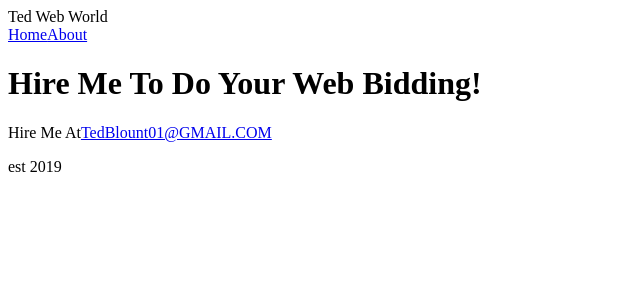
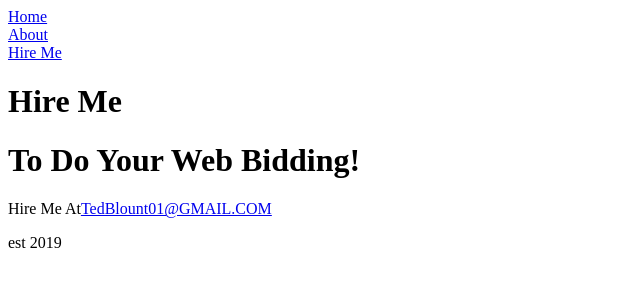
Before and after one commit to brakluner/next-portfolio, a Next.js app: page /hireme in a window 1280 px wide. Shown: the top 300 px of the page, without its empty margins (0-640 px from the left). Built offline with nearby package versions, Linux system fonts and the light colour scheme.

Commit message:
integrated links into layout component

```diff
--- a/components/layout.js
+++ b/components/layout.js
@@ -1,7 +1,15 @@
-export default ({ children }) => (
+import Link from 'next/link';
+
+
+export default ({ children, title }) => (
     <div>
-        <header>Ted Web World</header>
+        <header>
+            <Link href="/"><a>Home</a></Link><br />
+            <Link href="/about"><a>About</a></Link><br />
+            <Link href="/hireme"><a>Hire Me</a></Link><br />
+        </header>
 
+        <h1>{title}</h1>
         {children}
 
         <footer>est 2019</footer>
--- a/pages/about.js
+++ b/pages/about.js
@@ -1,12 +1,8 @@
-import Link from "next/link";
 import Layout from "../components/Layout";
 
 export default () => (
 
-<Layout>
-    <Link href='/'>Home</Link>
-    <Link href='/hireme'>Hire Me</Link>
-    <h1>About</h1>
+<Layout title="About">
     <p>Web Dev Team</p>
     <img src="/static/mustache.jpg" alt="mustache"/>
 </Layout>
--- a/pages/hireme.js
+++ b/pages/hireme.js
@@ -1,11 +1,8 @@
-import Link from "next/link"
 import Layout from "../components/Layout"
 
 const HireMe = () => (
-    <Layout>
-        <Link href="/">Home</Link>
-        <Link href="/about">About</Link>
-        <h1>Hire Me To Do Your Web Bidding!</h1>
+    <Layout title="Hire Me">
+        <h1>To Do Your Web Bidding!</h1>
         <p>Hire Me At
             <a
             href="mailto:tedblount01@gmail.com">TedBlount01@GMAIL.COM</a>
--- a/pages/index.js
+++ b/pages/index.js
@@ -1,12 +1,8 @@
-import Link from "next/link"
 import Layout from "../components/Layout"
 
 const Index = () =>
 
-    <Layout>
-        <Link href="/about">About</Link>
-        <Link href="/hireme">Hire Me</Link>
-        <h1>TED WEB WORLD</h1>
+    <Layout title="TED WEB WORLD">
     </Layout>;
 
 export default Index;
```
